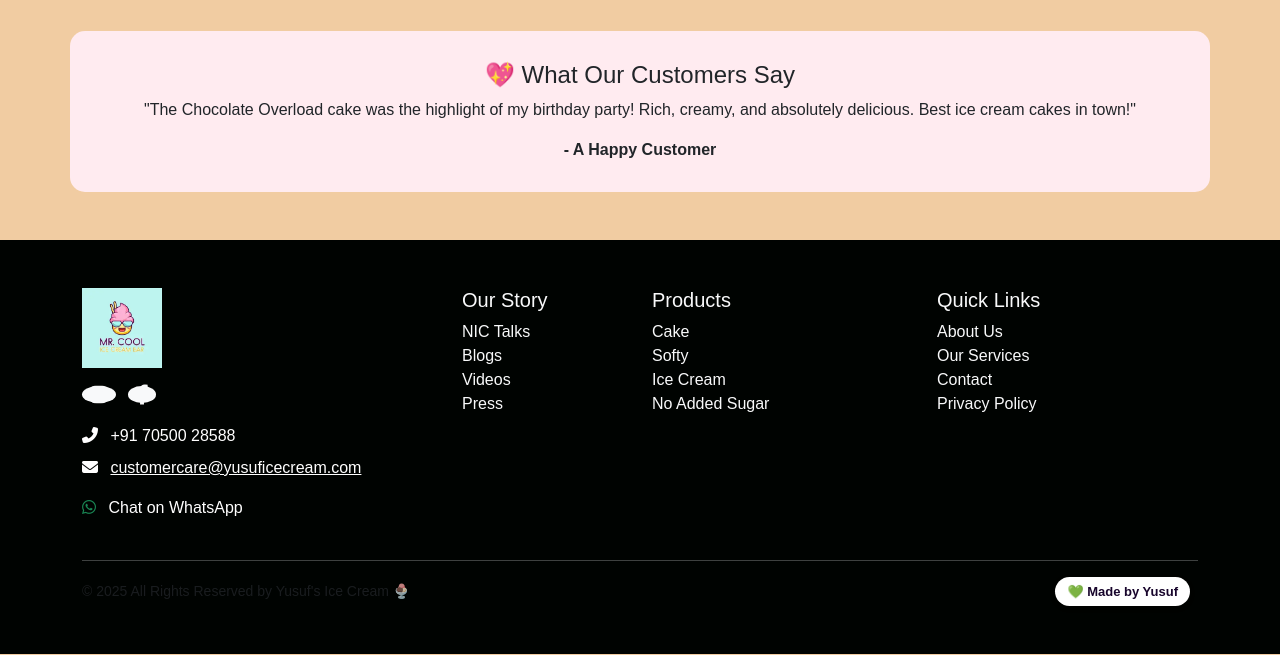
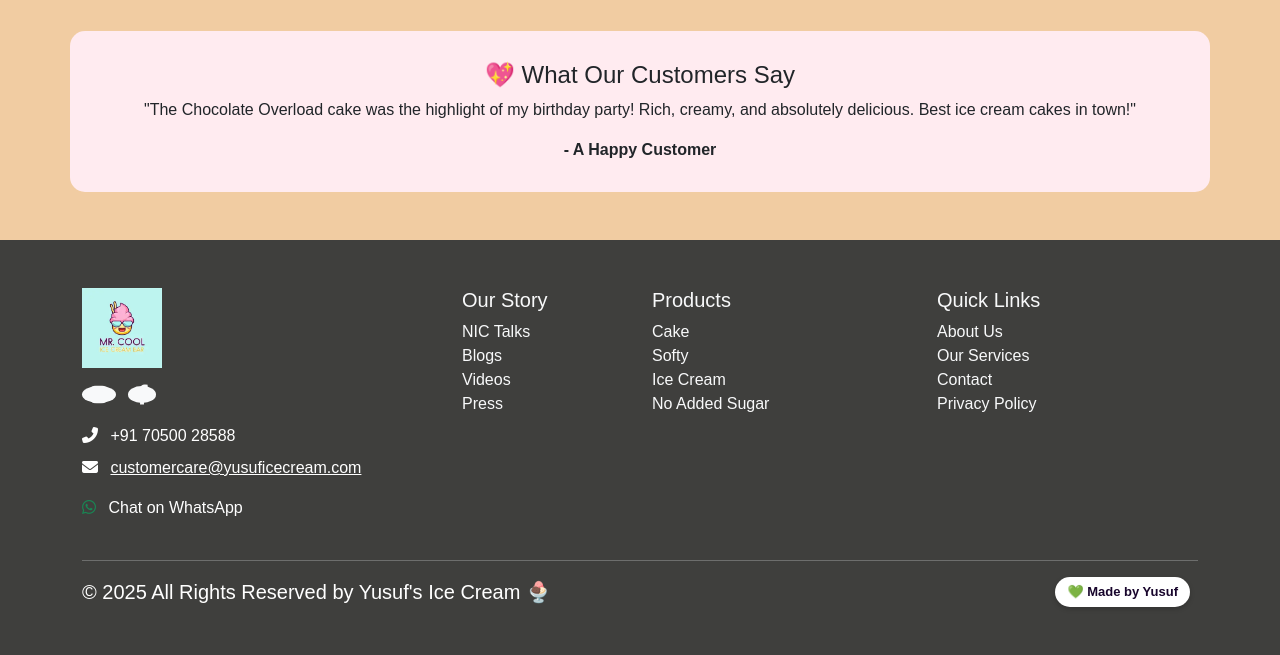
Before and after one commit to Yusuf8856/iceCream_with_demo_fullStack, a Django app: page /cake/ in a window 1280 px wide. Shown: the part 1373-2028 px from the top of the page. Run offline with Django 5.2, Linux system fonts and the light colour scheme.

Commit message:
Change for deployement on render.

```diff
--- a/templates/base.html
+++ b/templates/base.html
@@ -72,7 +72,7 @@
 <!-- Font Awesome for Icons -->
 <link rel="stylesheet" href="https://cdnjs.cloudflare.com/ajax/libs/font-awesome/6.4.0/css/all.min.css" />
 
-<footer class="text-light mt-5" style="background-color: #000301ff;">
+<footer class="text-light mt-5" style="background-color: rgba(59, 60, 59, 0.975);">
     <div class="container py-5">
         <div class="row">
             <!-- Logo + Contact -->
@@ -144,7 +144,7 @@
         <hr class="border-light" />
 
         <div class="d-flex justify-content-between align-items-center small text-muted">
-            <div>© 2025 All Rights Reserved by Yusuf's Ice Cream 🍨</div>
+            <div class="text-white fs-5">© 2025 All Rights Reserved by Yusuf's Ice Cream 🍨</div>
             <div class="text-end pe-2">
                 <span style="
                     display: inline-block;
```
